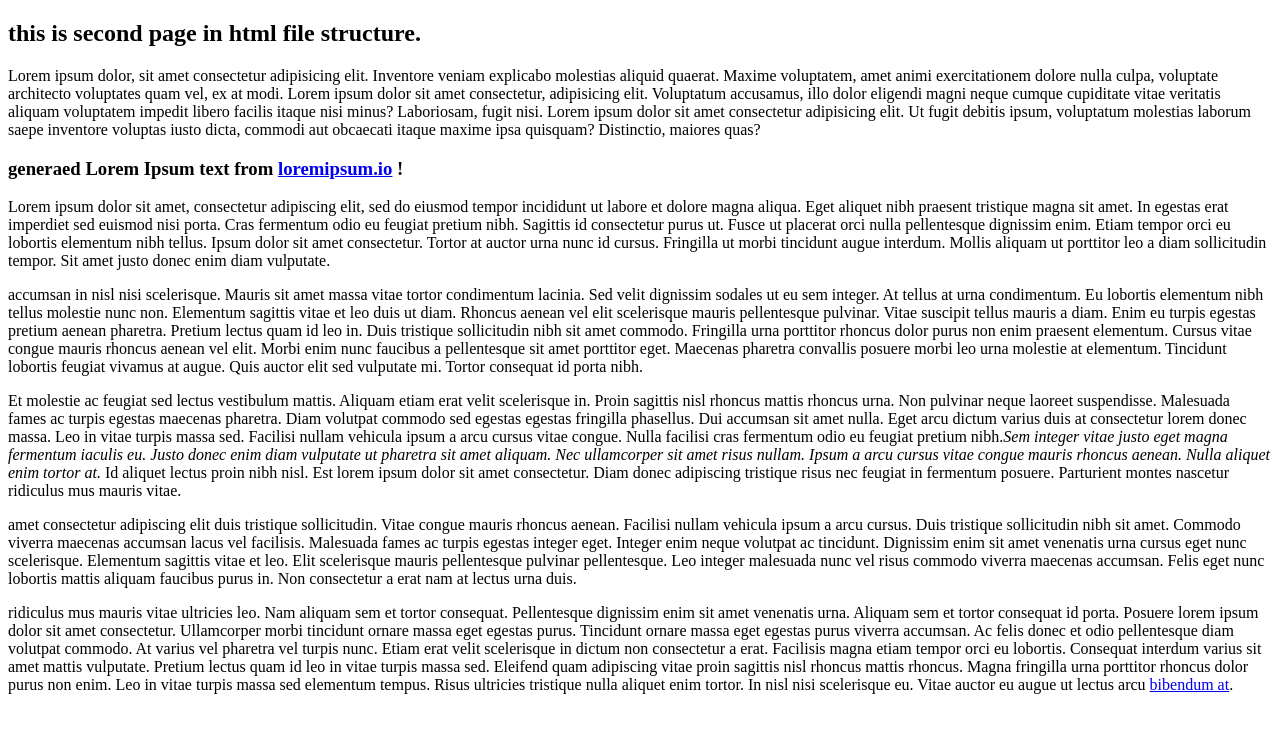
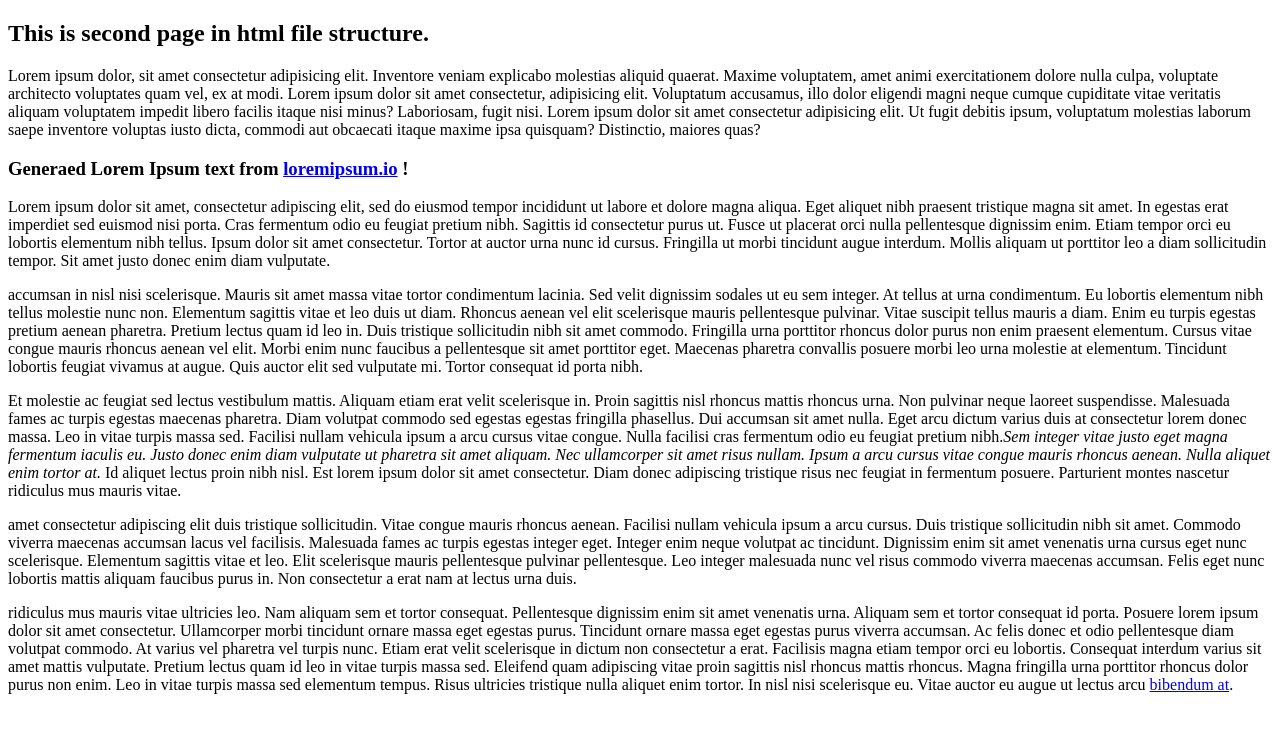
Before and after one commit to Mvp1931/the_odin_project_test, a plain HTML site: page html-boilerplate/secondpage.html in a window 1280 px wide. Drawn offline with Linux system fonts and the light colour scheme.

Commit message:
added comments to second page

```diff
--- a/html-boilerplate/secondpage.html
+++ b/html-boilerplate/secondpage.html
@@ -7,16 +7,19 @@
       <title>Document</title>
 </head>
 <body>
-      <h2>this is second page in html file structure.</h2>
+      <h2>This is second page in html file structure.</h2>
       <p>Lorem ipsum dolor, sit amet consectetur adipisicing elit. Inventore veniam explicabo molestias aliquid quaerat. Maxime voluptatem, amet animi exercitationem dolore nulla culpa, voluptate architecto voluptates quam vel, ex at modi. Lorem ipsum dolor sit amet consectetur, adipisicing elit. Voluptatum accusamus, illo dolor eligendi magni neque cumque cupiditate vitae veritatis aliquam voluptatem impedit libero facilis itaque nisi minus? Laboriosam, fugit nisi. Lorem ipsum dolor sit amet consectetur adipisicing elit. Ut fugit debitis ipsum, voluptatum molestias laborum saepe inventore voluptas iusto dicta, commodi aut obcaecati itaque maxime ipsa quisquam? Distinctio, maiores quas?</p>
 
-      <h3>generaed Lorem Ipsum text from <a href="https://loremipsum.io">loremipsum.io</a> !</h3>
+      <h3>Generaed Lorem Ipsum text from <a href="https://loremipsum.io">loremipsum.io</a> !</h3>
+
       <p> Lorem ipsum dolor sit amet, consectetur adipiscing elit, sed do eiusmod tempor incididunt ut labore et dolore magna
       aliqua. Eget aliquet nibh praesent tristique magna sit amet. In egestas erat imperdiet sed euismod nisi porta. Cras
       fermentum odio eu feugiat pretium nibh. Sagittis id consectetur purus ut. Fusce ut placerat orci nulla pellentesque
       dignissim enim. Etiam tempor orci eu lobortis elementum nibh tellus. Ipsum dolor sit amet consectetur. Tortor at auctor
       urna nunc id cursus. Fringilla ut morbi tincidunt augue interdum. Mollis aliquam ut porttitor leo a diam sollicitudin
       tempor. Sit amet justo donec enim diam vulputate.</p>
+
+      <!-- more lorem ipsum paragraphs  -->
 
       <p>accumsan in nisl nisi scelerisque. Mauris sit amet massa vitae tortor condimentum lacinia. Sed velit dignissim
       sodales ut eu sem integer. At tellus at urna condimentum. Eu lobortis elementum nibh tellus molestie nunc non. Elementum
@@ -44,6 +47,8 @@
       pulvinar pellentesque. Leo integer malesuada nunc vel risus commodo viverra maecenas accumsan. Felis eget nunc lobortis
       mattis aliquam faucibus purus in. Non consectetur a erat nam at lectus urna duis.</p>
 
+      <!-- back link to main page -->
+
       <p>ridiculus mus mauris vitae ultricies leo. Nam aliquam sem et tortor consequat. Pellentesque dignissim enim sit
       amet venenatis urna. Aliquam sem et tortor consequat id porta. Posuere lorem ipsum dolor sit amet consectetur.
       Ullamcorper morbi tincidunt ornare massa eget egestas purus. Tincidunt ornare massa eget egestas purus viverra accumsan.
```
